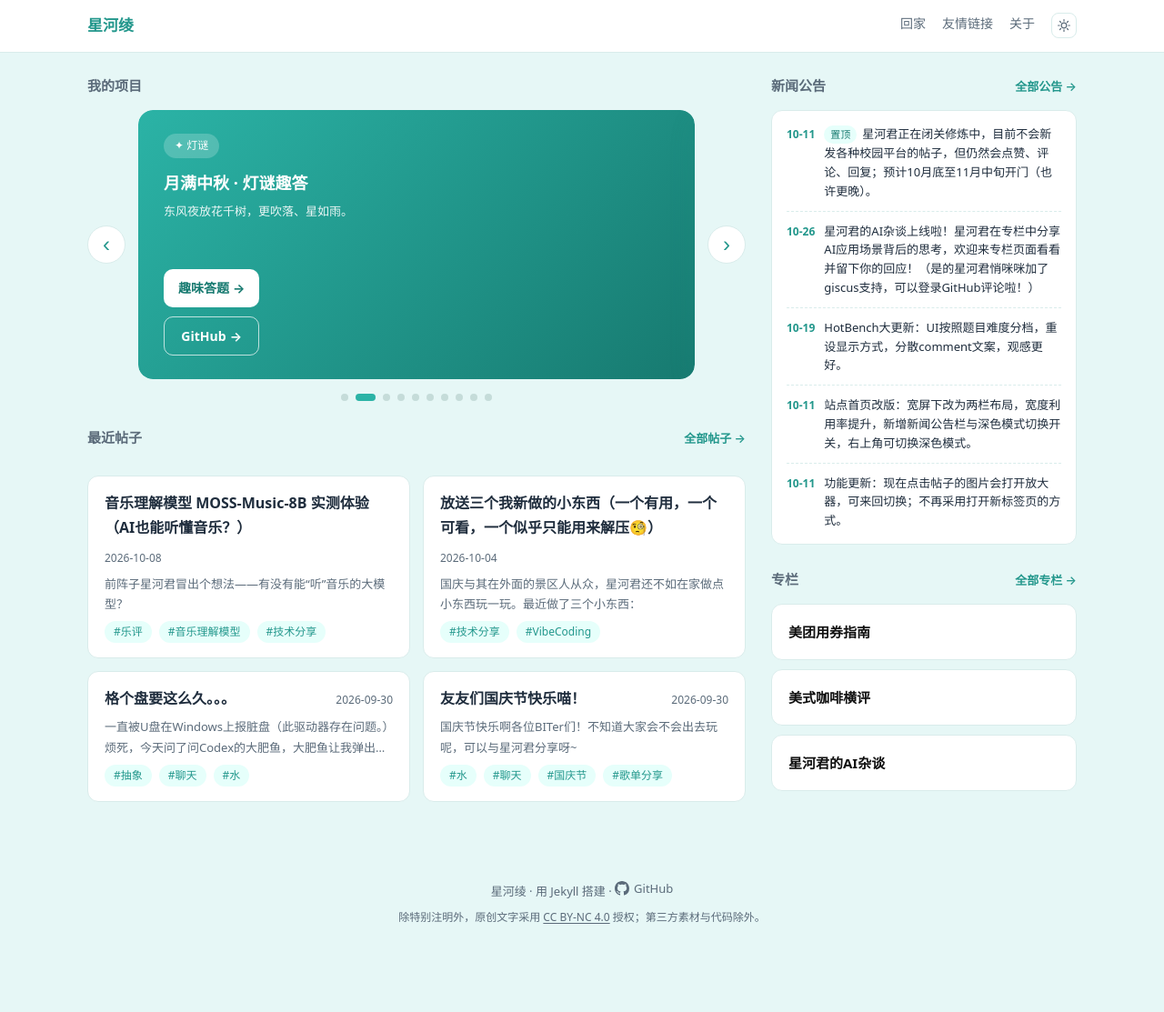
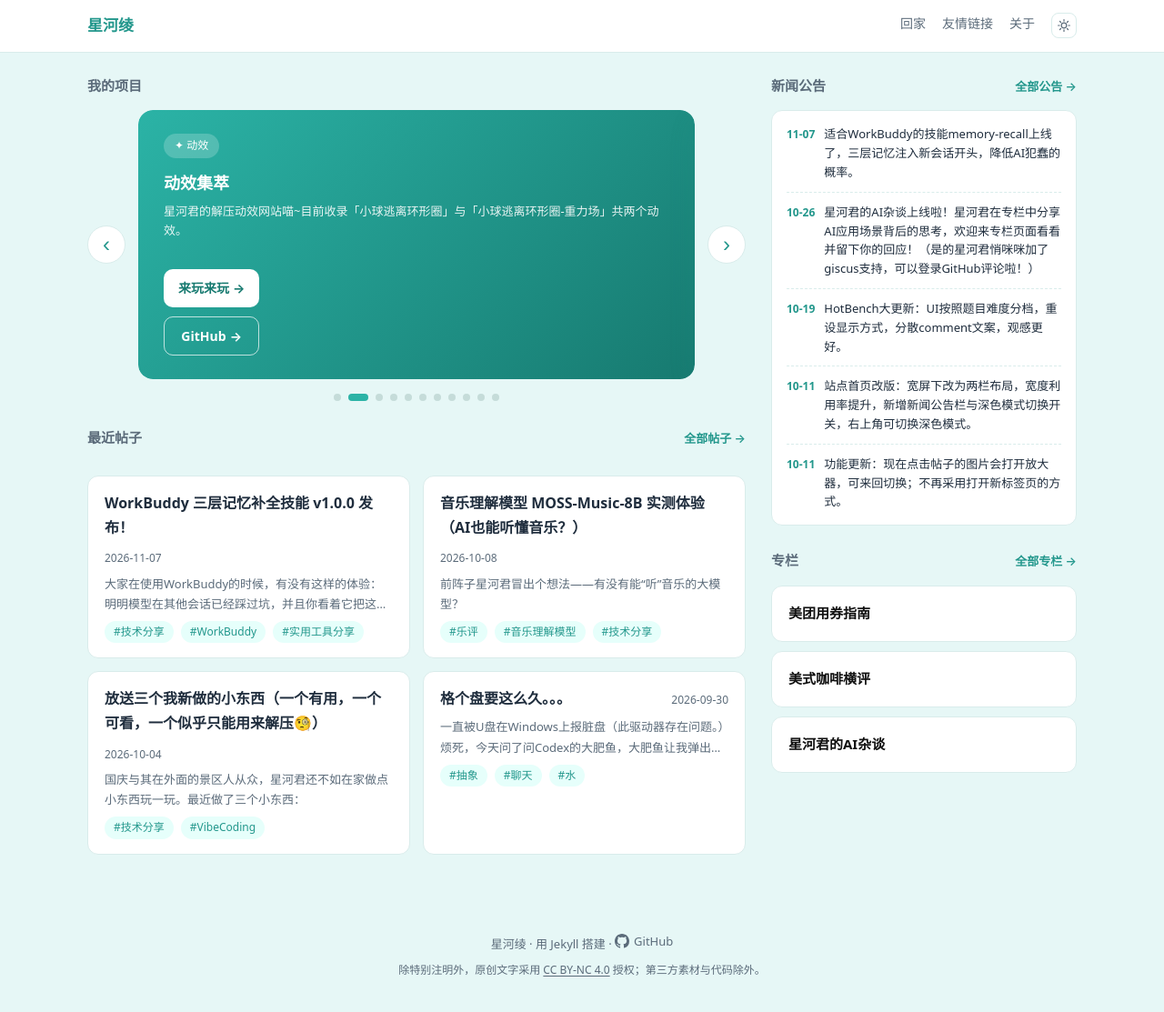
Before and after one commit to tony-he-xhxk/tony-he-xhxk.github.io, a Jekyll site: the page built from index.html, in a window 1280 px wide and 1113 px high. Shown: the whole window at 91% size. Built offline with Jekyll 4.4.1, drawn with Linux system fonts in a browser that asks for light colours; the list of posts is cut into pages by our own code.

Commit message:
feat: 更新新闻1107 + 添加memory-recall卡片 + 更新帖子1107

```diff
--- a/_data/news.yml
+++ b/_data/news.yml
@@ -8,9 +8,8 @@
 # 新增公告：在下面任意位置加一条即可，不用管顺序（会自动按日期倒序、置顶优先）。
 # 注意：同一天有多条时，置顶的排最前；其余同日的条目相对顺序不做保证，建议错开日期。
 
-- date: "2026-10-11"
-  text: 星河君正在闭关修炼中，目前不会新发各种校园平台的帖子，但仍然会点赞、评论、回复；预计10月底至11月中旬开门（也许更晚）。
-  pin: true
+- date: "2026-11-07"
+  text: 适合WorkBuddy的技能memory-recall上线了，三层记忆注入新会话开头，降低AI犯蠢的概率。
 - date: "2026-10-26"
   text: 星河君的AI杂谈上线啦！星河君在专栏中分享AI应用场景背后的思考，欢迎来专栏页面看看并留下你的回应！（是的星河君悄咪咪加了giscus支持，可以登录GitHub评论啦！）
 - date: "2026-10-19"
--- a/index.html
+++ b/index.html
@@ -9,6 +9,14 @@
     <button class="carousel-arrow carousel-prev" aria-label="上一个项目">‹</button>
     <div class="carousel-viewport">
       <div class="projects-track" id="projectsTrack">
+
+    <a class="project-card" href="https://github.com/tony-he-xhxk/wb-memory-recall/releases/tag/v1.0.0" target="_blank" rel="noopener">
+      <span class="project-badge">✦ 技能</span>
+      <h3>wb-memory-recall</h3>
+      <p>WorkBuddy的三层记忆补全技能，在每个新会话开头自动注入三层记忆，降低WorkBuddy反复踩同一个坑的概率。本技能为用户技能，与WorkBuddy开发团队无关。</p>
+      <div class="project-cta">GitHub<span class="arrow">→</span></div>
+    </a>
+
 
     <div class="project-card project-card-split">
       <a class="project-info" href="https://animation.xingheling.cn/" target="_blank" rel="noopener">
```
Also changed, not shown: _posts/2026-11-07-WorkBuddy三层记忆补全技能v1.0.0发布.md (added, +37 -0 lines), assets/images/posts/2026-11-07-WorkBuddy三层记忆补全技能/memory-recall-1-github-repository.webp (added), assets/images/posts/2026-11-07-WorkBuddy三层记忆补全技能/memory-recall-2-github-release.webp (added).
